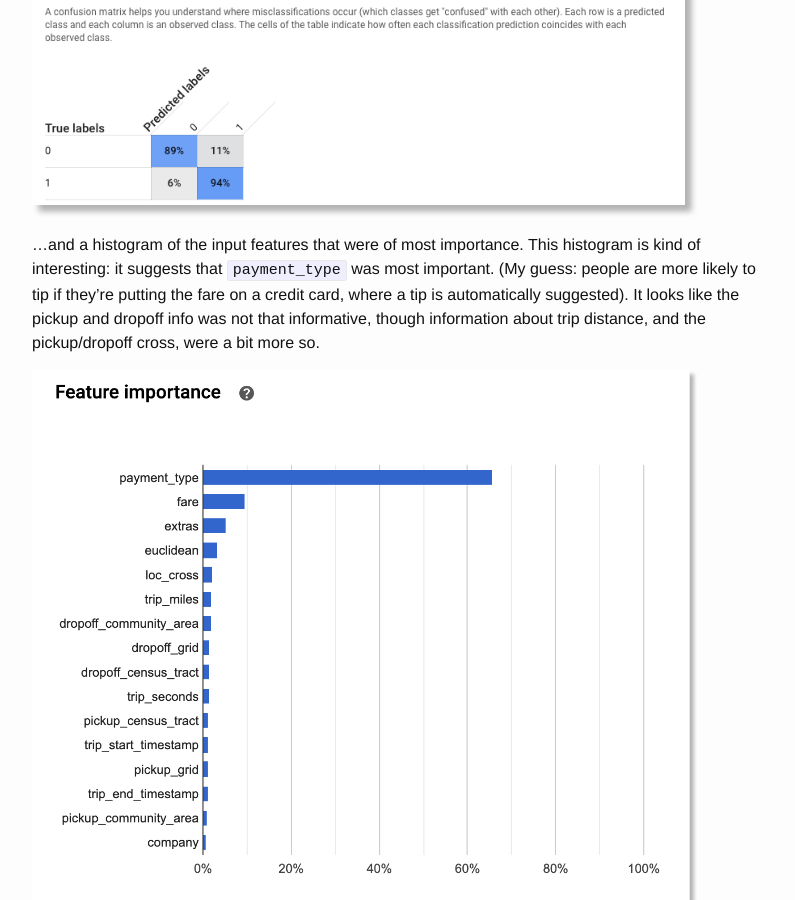
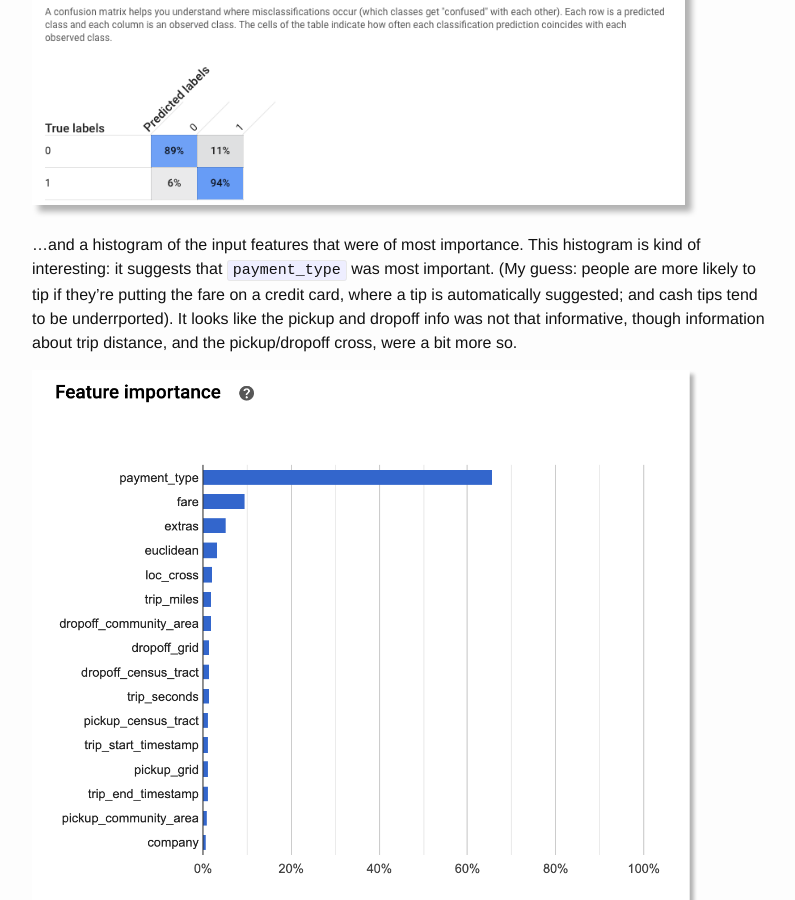
Before and after one commit to amygdala/amygdala.github.io, a Jekyll site: the page built from _posts/2019-05-03-automl-tables.md, in a window 1280 px wide and 900 px high, scrolled down 6357 px. Shown: the whole window, without its empty margins (238-1033 px from the left). Built offline with Jekyll 4.4.1, drawn with Linux system fonts in a browser that asks for light colours.

Commit message:
small text update

```diff
--- a/_posts/2019-05-03-automl-tables.md
+++ b/_posts/2019-05-03-automl-tables.md
@@ -185,7 +185,7 @@ It also generates a *confusion matrix*...
 
 <p></p>
 
-...and a histogram of the input features that were of most importance. This histogram is kind of interesting: it suggests that `payment_type` was most important.  (My guess: people are more likely to tip if they're putting the fare on a credit card, where a tip is automatically suggested).  It looks like the pickup and dropoff info was not that informative, though information about trip distance, and the pickup/dropoff cross, were a bit more so.
+...and a histogram of the input features that were of most importance. This histogram is kind of interesting: it suggests that `payment_type` was most important.  (My guess: people are more likely to tip if they're putting the fare on a credit card, where a tip is automatically suggested; and cash tips tend to be underrported).  It looks like the pickup and dropoff info was not that informative, though information about trip distance, and the pickup/dropoff cross, were a bit more so.
 
 <figure>
 <a href="/images/feature_impt.png" target="_blank"><img src="/images/feature_impt.png" width="90%"/></a>
```
